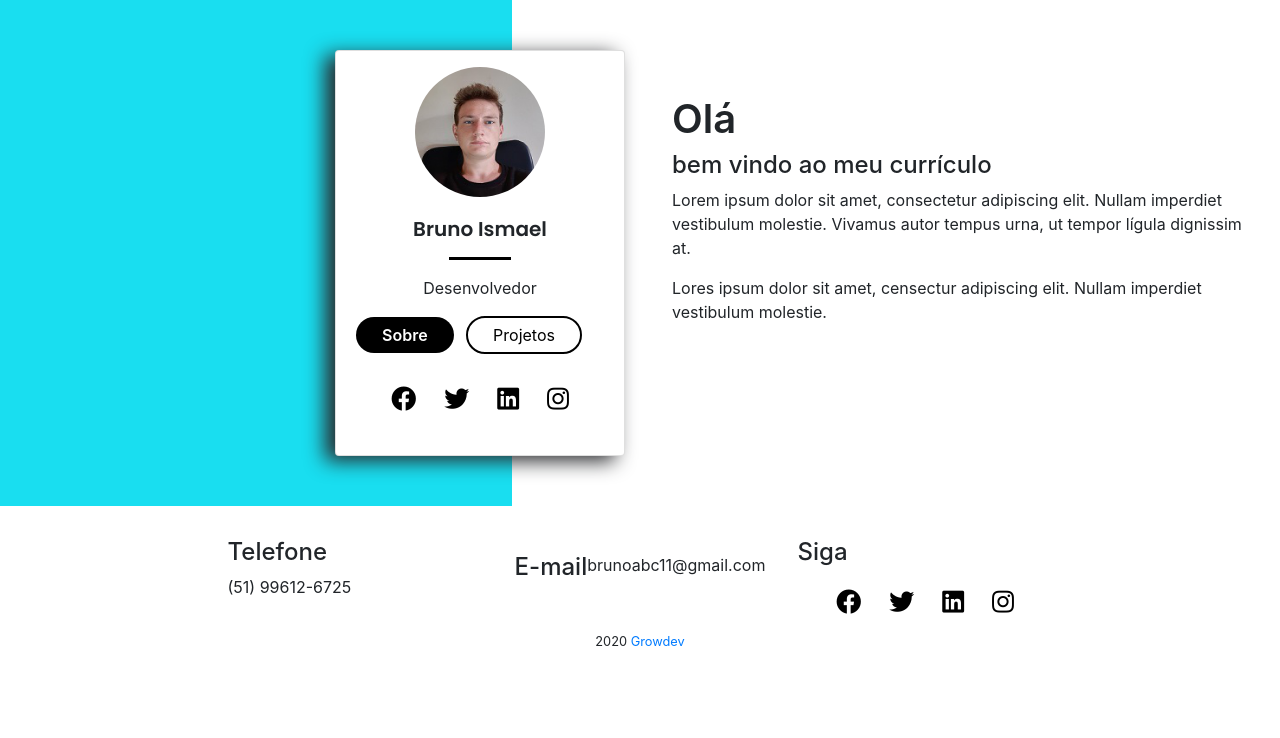
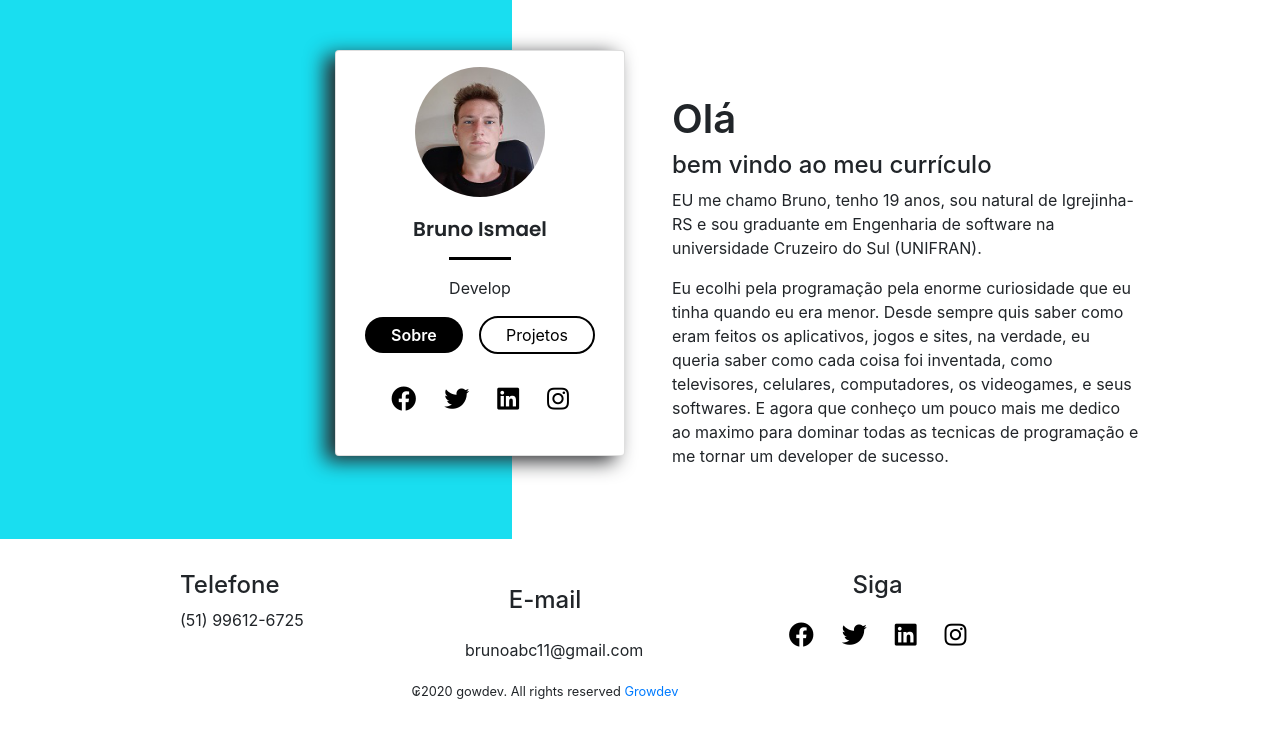
Before and after one commit to Burnninel/codai, a plain HTML site: page index.html in a window 1280 px wide. Drawn offline with Linux system fonts and the light colour scheme.

Commit message:
alteração nos textos

```diff
--- /dev/null
+++ b/css/js/index.js
@@ -0,0 +1,34 @@
+var nome = "Bruno Ismael";
+var cargo = "Develop";
+
+var nomeHtml = document.getElementById("nome-no-html")
+var cargoHtml = document.getElementById("cargo-no-html")
+var texto1 = document.getElementById("texto-1");
+var texto2 = document.getElementById("texto-2");
+
+function colocarNomeNoHtml() {
+  nomeHtml.innerHTML = nome
+}
+
+function colocarCargoNoHtml(cargo) {
+     cargoHtml.innerHTML = cargo;
+}
+
+function logarNome() {
+    console.log(nome);
+}
+
+function clickNoProjeto() {
+    console.log("Clicou no botão projeto");
+    texto2.style.display = "block";
+    texto1.style.display = "none";
+}
+
+function clickNoSobre(){
+    console.log("Clicou no botão sobre");
+    texto1.style.display = "block";
+    texto2.style.display = "none";
+}
+
+colocarNomeNoHtml(nome);
+colocarCargoNoHtml(cargo);
--- a/index.html
+++ b/index.html
@@ -1,15 +1,18 @@
 <!DOCTYPE html>
 <html lang="pt-BR">
+
 <head>
     <meta charset="UTF-8">
     <meta name="viewport" content="width=device-width, initial-scale=1.0">
     <title>Codaí</title>
-    <link rel ="preconnect" href ="https://fonts.gstatic.com">
+    <link rel="preconnect" href="https://fonts.gstatic.com">
     <link href="https://fonts.googleapis.com/css2?family=Poppins:wght@600&display=swap" rel="stylesheet">
-    <link rel="stylesheet" href="https://pro.fontawesome.com/releases/v5.10.0/css/all.css" integrity="sha384-AYmEC3Yw5cVb3ZcuHtOA93w35dYTsvhLPVnYs9eStHfGJvOvKxVfELGroGkvsg+p" crossorigin="anonymous"/>
+    <link rel="stylesheet" href="https://pro.fontawesome.com/releases/v5.10.0/css/all.css"
+        integrity="sha384-AYmEC3Yw5cVb3ZcuHtOA93w35dYTsvhLPVnYs9eStHfGJvOvKxVfELGroGkvsg+p" crossorigin="anonymous" />
     <link rel="stylesheet" href="./css/bootstrap.css">
     <link rel="stylesheet" href="./css/styles.css">
 </head>
+
 <body>
     <div class="container-fluid container-linear">
         <div class="row  container-card">
@@ -19,14 +22,16 @@
                         <img src="./image/image.png" alt="Foto do perfil" class="card-image mx-auto d-blok">
                     </div>
                     <div class="card-body">
-                       <h5 class="text-center card-title">Bruno Ismael</h5>
+                        <h5 class="text-center card-title" id="nome-no-html">
+                            Bruno Ismael
+                        </h5>
                         <hr class="hr">
-                       <p class="text-center">
+                        <p class="text-center" id="cargo-no-html">
                             Desenvolvedor
                         </p>
-                       <div class="botoes-card">
-                             <a href="#" class="btn mr-1" id="btn-sobre">Sobre</a>
-                             <a href="#" class="btn ml-1 btn-card" id="btn-projeto">Projetos</a>
+                        <div class="botoes-card" style="text-align: center;">
+                                <button onclick="clickNoSobre()" class="btn mr-2" id="btn-sobre">Sobre</button>
+                                <button onclick="clickNoProjeto()" class="btn ml-1 btn-card" id="btn-projeto">Projetos</button>
                         </div>
                         <div class="icon-redes-sociais">
                             <div class="links-redes-sociais mt-2">
@@ -47,15 +52,22 @@
                     </div>
                 </div>
             </div>
-            <div class="col-md-6 col-lg-6 text-body">
-                <div class="text">
+            <div class="col-md-6 col-lg-5 text-body">
+                <div class="text" id="texto-1">
                     <h1 class="title-text">Olá</h1>
                     <h4 class="title-subtitle">bem vindo ao meu currículo</h4>
                     <p>
-                     Lorem ipsum dolor sit amet, consectetur adipiscing elit. Nullam imperdiet vestibulum molestie. Vivamus autor tempus urna, ut tempor lígula dignissim at.
+                        EU me chamo Bruno, tenho 19 anos, sou natural de Igrejinha-RS e sou graduante em Engenharia de software na universidade Cruzeiro do Sul (UNIFRAN).
                     </p>
                     <p>
-                     Lores ipsum dolor sit amet, censectur adipiscing elit. Nullam imperdiet vestibulum molestie.
+                        Eu ecolhi pela programação pela enorme curiosidade que eu tinha quando eu era menor. Desde sempre quis saber como eram feitos os aplicativos, jogos e sites, na verdade, eu queria saber como cada coisa foi inventada,  como televisores, celulares, computadores, os videogames, e seus softwares. E agora que conheço um pouco mais me dedico ao maximo para dominar todas as tecnicas de programação e me tornar um developer de sucesso.
+                    </p>
+                </div>
+                <div class="text" id="texto-2">
+                    <h1 class="title-text">Projetos</h1>
+                    <h4 class="title-subtitle">Meu primeiro projeto</h4>
+                    <p>
+                       <p> Este aqui está sendo o primeiro website que eu fiz, e também mmeu primeiro contato com a programação, mas a meta é sair muitos projetos daqui para frente!</p>
                     </p>
                 </div>
             </div>
@@ -64,17 +76,17 @@
     <footer class="container">
         <div class="row" id="footer-elementos">
             <div class="col-md-3 col-lg-3">
-               <h4>Telefone</h4>
+                <h4 class="telefone">Telefone</h4>
                 <p>(51) 99612-6725</p>
             </div>
-            <div class="col-md-3 col-lg-3">
-                <div class="email">
-                    <h4>E-mail</h4>
+            <div class="col-md-3 col-lg-2">
+                <div>
+                    <h4 class="email">E-mail</h4>
                     <p>brunoabc11@gmail.com</p>
                 </div>
             </div>
-            <div class="col-md-3 col-lg-3">
-                <h4>Siga</h4>
+            <div class="col-md-3 col-lg-5">
+                <h4 class="siga">Siga</h4>
                 <div class="links-redes-sociais">
                     <a href="#">
                         <i class="fab fa-facebook"></i>
@@ -92,10 +104,13 @@
             </div>
         </div>
         <div class="row text-center mb-2 ">
-            <div class="col-lg-12 com-md-12">
-                <small>2020 <a href="#">Growdev</a> </small>
+            <div class="col-lg-10 com-md-12">
+                <small>₢2020 gowdev. All rights reserved <a href="#">Growdev</a> </small>
             </div>
         </div>
     </footer>
+
+    <script src="./css/js/index.js"></script>
 </body>
+
 </html>
```
Lines whose indentation alone changed are shown as unchanged.
